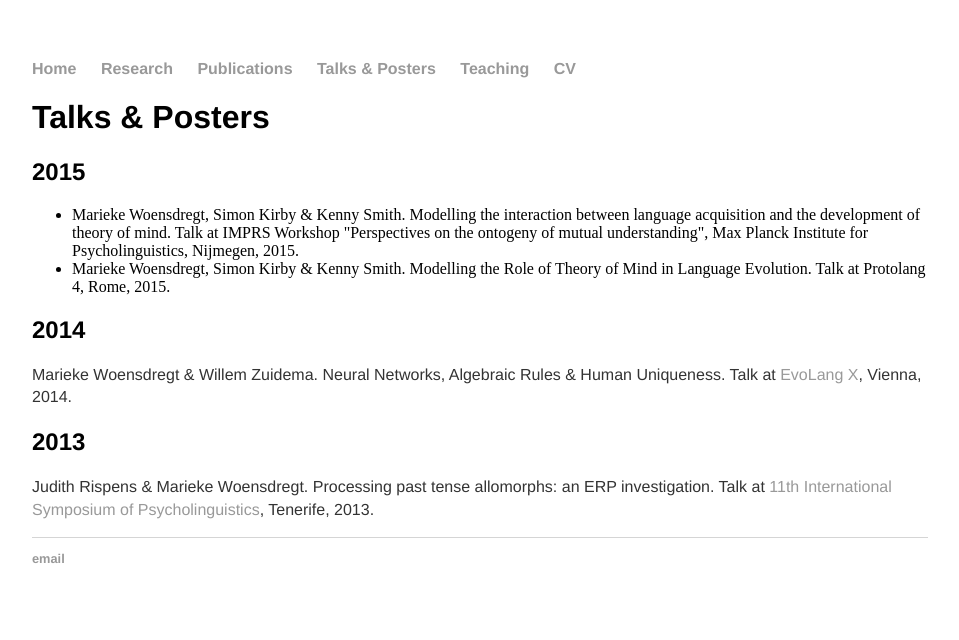
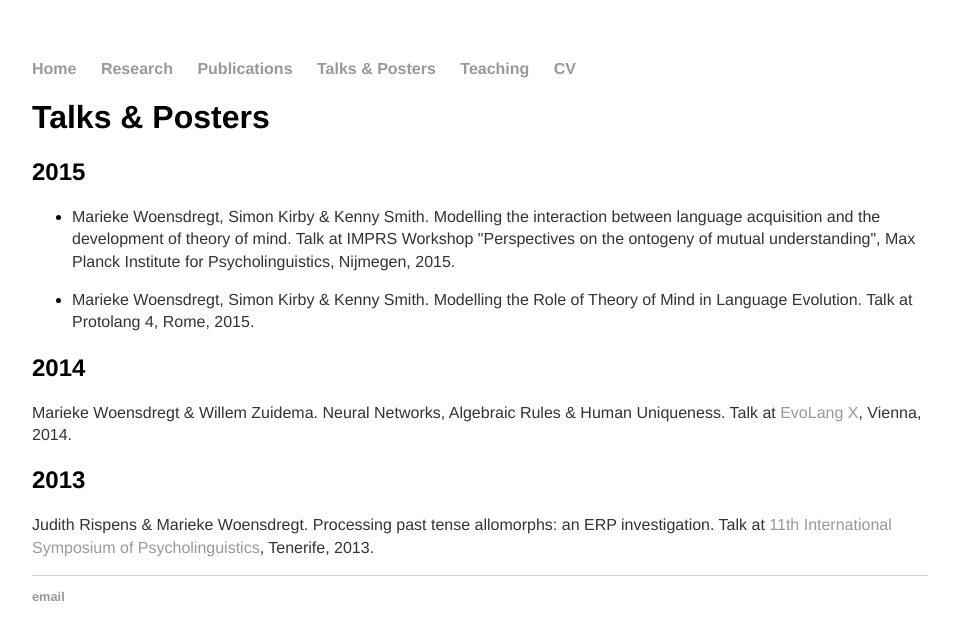
Before and after one commit to marieke-woensdregt/marieke-woensdregt.github.io, a Jekyll site: the page built from talks_n_posters/index.html, in a window 1280 px wide. Shown: the top 640 px of the page, without its empty margins (160-1119 px from the left). Built offline with Jekyll 4.4.1, drawn with Linux system fonts in a browser that asks for light colours.

Commit message:
Update index.html

```diff
--- a/talks_n_posters/index.html
+++ b/talks_n_posters/index.html
@@ -6,17 +6,15 @@ title: Talks_n_Posters
 	<h1>Talks &amp; Posters</h1>
 
 	<h2> 2015 </h2>
-	<p>
 		<ul>
-		<li> Marieke Woensdregt, Simon Kirby &amp; Kenny Smith.
+		<li><p> Marieke Woensdregt, Simon Kirby &amp; Kenny Smith.
 			Modelling the interaction between language acquisition and the development of theory of mind.
 			Talk at IMPRS Workshop "Perspectives on the ontogeny of mutual understanding",
-			Max Planck Institute for Psycholinguistics, Nijmegen, 2015. </li>
-		<li> Marieke Woensdregt, Simon Kirby &amp; Kenny Smith.
+			Max Planck Institute for Psycholinguistics, Nijmegen, 2015. </p></li>
+		<li><p> Marieke Woensdregt, Simon Kirby &amp; Kenny Smith.
 			Modelling the Role of Theory of Mind in Language Evolution.
-			Talk at Protolang 4, Rome, 2015. </li>
+			Talk at Protolang 4, Rome, 2015. </p></li>
 		</ul>
-	</p>
 
 	<h2> 2014 </h2>
 	<p>
```
